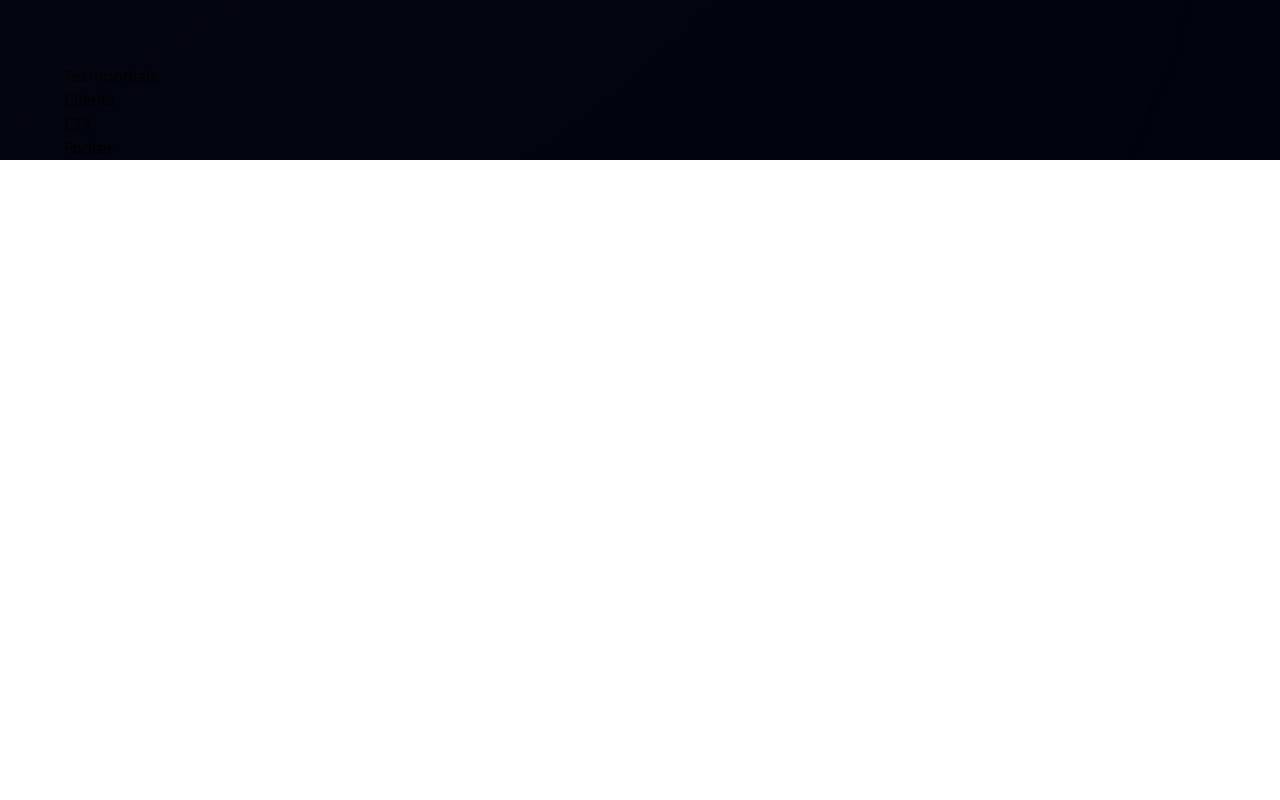
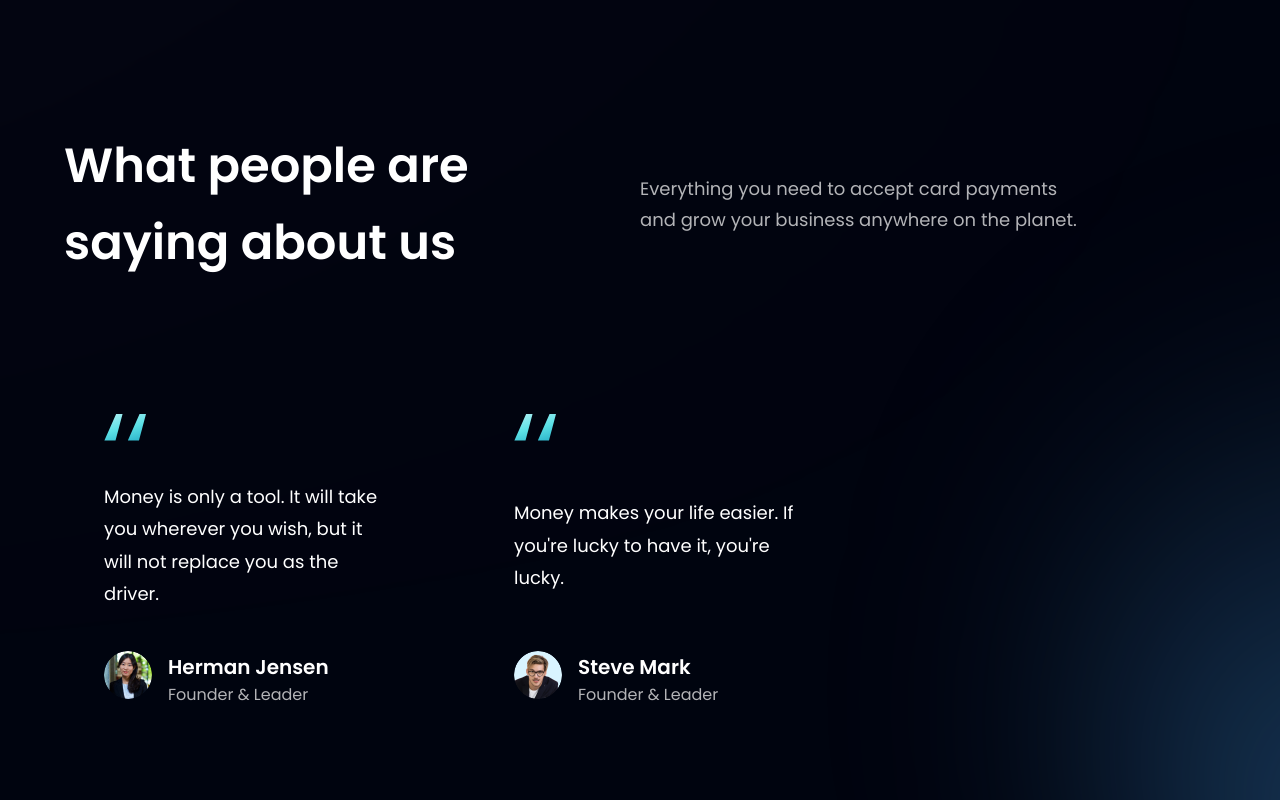
Before and after one commit to Emperordmasac/pavilion_bank-app, a React (Vite) app: page / in a window 1280 px wide. Shown: the part 2740-3540 px from the top of the page. Before the commit the page ends 2900 px from the top, so only its background shows below. Built offline with nearby package versions, Linux system fonts and the light colour scheme.

Commit message:
feat: implement testimonials section

```diff
--- a/src/components/FeedbackCard.jsx
+++ b/src/components/FeedbackCard.jsx
@@ -1,5 +1,27 @@
-const FeedbackCard = () => {
-  return <div>FeedbackCard</div>;
+import { quotes } from "../assets";
+
+const FeedbackCard = ({ content, name, title, img }) => {
+  return (
+    <div className="flex flex-col justify-between px-10 py-12 rounded-[20px] max-w-[370px] md:mr-10 sm:mr-5 mr-0 my-5 feedback-card">
+      <img src={quotes} className="w-[42px] h-[27px] object-contain" />
+      <p className="font-poppins font-normal text-[18px] leading-[32.4px] text-white my-10">
+        {content}
+      </p>
+
+      <div className="flex flex-row">
+        <img src={img} className="w-[48px] h-[48px] rounded-full" />
+
+        <div className="flex flex-col ml-4">
+          <h4 className="font-poppins font-semibold text-[20px] leading-[32px] text-white">
+            {name}
+          </h4>
+          <p className="font-poppins font-normal text-[16px] leading-[24px] text-dimWhite">
+            {title}
+          </p>
+        </div>
+      </div>
+    </div>
+  );
 };
 
 export default FeedbackCard;
--- a/src/components/Testimonials.jsx
+++ b/src/components/Testimonials.jsx
@@ -1,5 +1,33 @@
+import { feedback } from "../constants";
+import styles from "../style";
+import FeedbackCard from "./FeedbackCard";
+
 const Testimonials = () => {
-  return <div>Testimonials</div>;
+  return (
+    <section
+      id="clients"
+      className={`${styles.paddingY} ${styles.flexCenter} flex-col relative`}
+    >
+      <div className="absolute z-[0] w-[60%] h-[60%] -right-[50%] rounded-full blue__gradient" />
+      <div className="w-full flex justify-between items-center md:flex-row flex-col sm:mb-16 mb-6 relative z-[1]">
+        <h1 className={styles.heading2}>
+          What people are <br className="sm:block hidden" /> saying about us
+        </h1>
+        <div className="w-full mt-6 md:mt-0">
+          <p className={`${styles.paragraph} max-w-[450px] text-left`}>
+            Everything you need to accept card payments and grow your business
+            anywhere on the planet.
+          </p>
+        </div>
+      </div>
+
+      <div className="flex flex-wrap sm:justify-start justify-center w-full feedback-cotainer relative z-[1]">
+        {feedback.map((card) => (
+          <FeedbackCard key={card.id} {...card} />
+        ))}
+      </div>
+    </section>
+  );
 };
 
 export default Testimonials;
```
